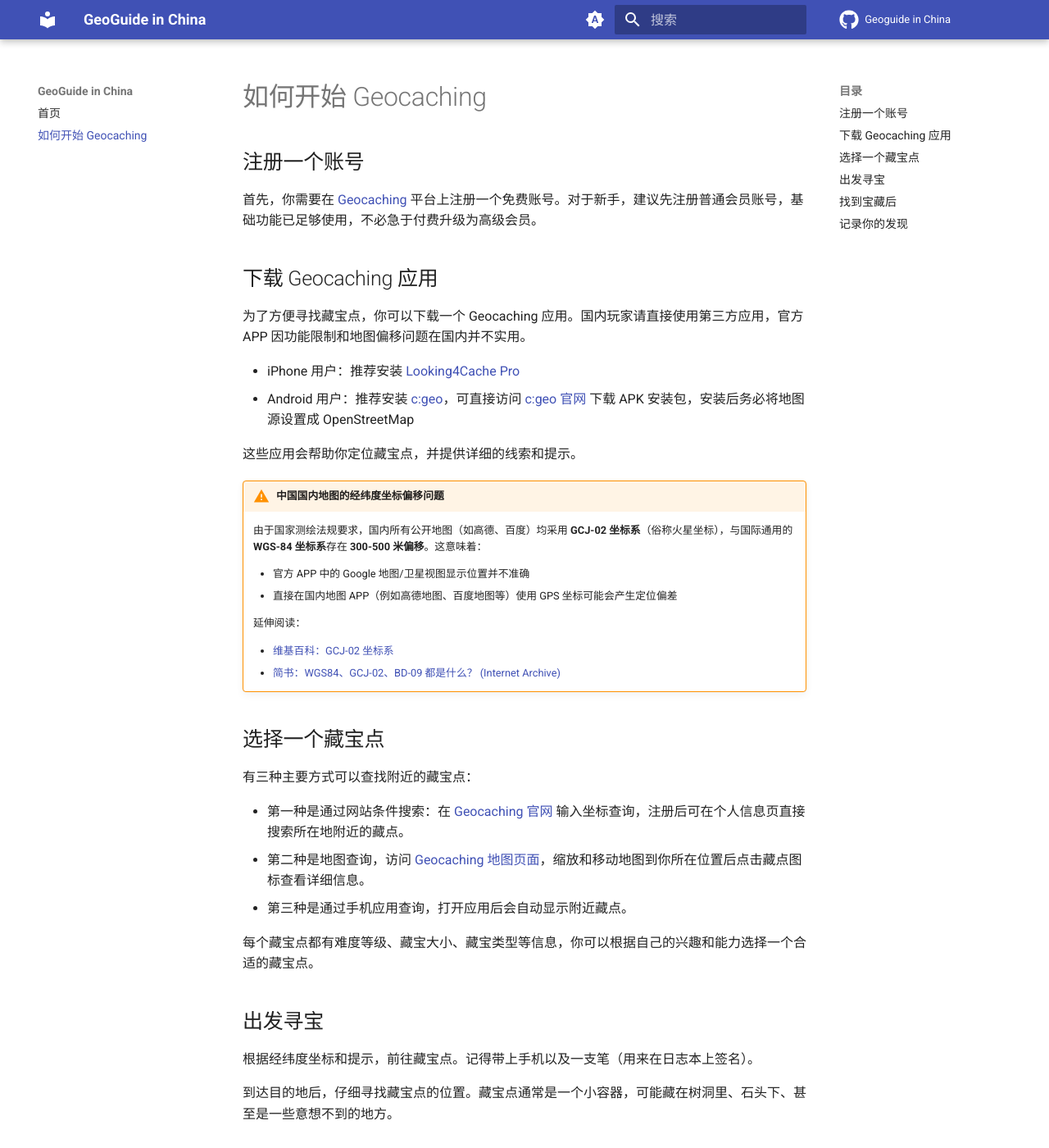
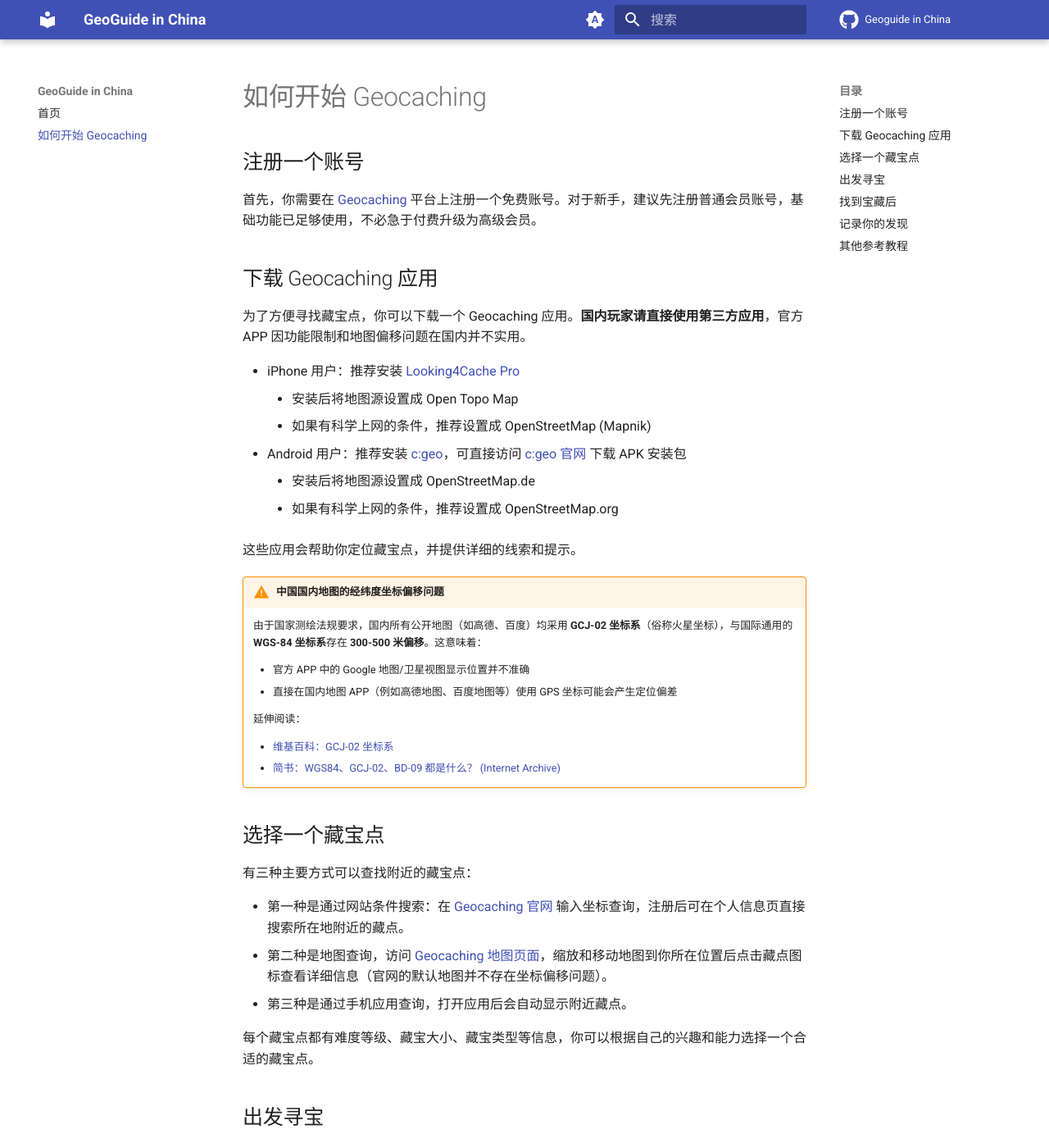
Before and after one commit to Konano/geoguide-in-china, an MkDocs documentation site: the page built from docs/getting-started.md, in a window 1280 px wide and 1400 px high. Shown: the whole window at 82% size. Built offline with MkDocs 1.6.1 and Material for MkDocs 9.7.7, drawn with Linux system fonts in a browser that asks for light colours; comment, search, counter and statistics services are not loaded; some of the changed text lies outside the part shown.

Commit message:
补充了点科学上网相关的教程

```diff
--- a/docs/getting-started.md
+++ b/docs/getting-started.md
@@ -6,10 +6,14 @@
 
 ## 下载 Geocaching 应用
 
-为了方便寻找藏宝点，你可以下载一个 Geocaching 应用。国内玩家请直接使用第三方应用，官方 APP 因功能限制和地图偏移问题在国内并不实用。
+为了方便寻找藏宝点，你可以下载一个 Geocaching 应用。**国内玩家请直接使用第三方应用**，官方 APP 因功能限制和地图偏移问题在国内并不实用。
 
 - iPhone 用户：推荐安装 [Looking4Cache Pro](https://mp.weixin.qq.com/s/JO5_Y-fmGaEYQ1aNeiE1ww)
-- Android 用户：推荐安装 [c:geo](https://mp.weixin.qq.com/s/zJdaSdnUrC38fKnkKo4UrQ)，可直接访问 [c:geo 官网](https://www.cgeo.org/) 下载 APK 安装包，安装后务必将地图源设置成 OpenStreetMap
+    - 安装后将地图源设置成 Open Topo Map
+    - 如果有科学上网的条件，推荐设置成 OpenStreetMap (Mapnik)
+- Android 用户：推荐安装 [c:geo](https://mp.weixin.qq.com/s/zJdaSdnUrC38fKnkKo4UrQ)，可直接访问 [c:geo 官网](https://www.cgeo.org/) 下载 APK 安装包
+    - 安装后将地图源设置成 OpenStreetMap.de
+    - 如果有科学上网的条件，推荐设置成 OpenStreetMap.org
 
 这些应用会帮助你定位藏宝点，并提供详细的线索和提示。
 
@@ -28,7 +32,7 @@
 有三种主要方式可以查找附近的藏宝点：
 
 - 第一种是通过网站条件搜索：在 [Geocaching 官网](https://www.geocaching.com/live/play/map) 输入坐标查询，注册后可在个人信息页直接搜索所在地附近的藏点。
-- 第二种是地图查询，访问 [Geocaching 地图页面](http://www.geocaching.com/map)，缩放和移动地图到你所在位置后点击藏点图标查看详细信息。
+- 第二种是地图查询，访问 [Geocaching 地图页面](http://www.geocaching.com/map)，缩放和移动地图到你所在位置后点击藏点图标查看详细信息（官网的默认地图并不存在坐标偏移问题）。
 - 第三种是通过手机应用查询，打开应用后会自动显示附近藏点。
 
 每个藏宝点都有难度等级、藏宝大小、藏宝类型等信息，你可以根据自己的兴趣和能力选择一个合适的藏宝点。
@@ -46,3 +50,7 @@
 ## 记录你的发现
 
 回到家后，别忘了在应用或网站上记录你的发现。你可以写下你的寻宝经历、上传精彩照片，与其他藏友分享你的寻宝故事。
+
+## 其他参考教程
+
+- [知乎 - 写给对 Geocaching 感兴趣的新玩家](https://zhuanlan.zhihu.com/p/638003725)
```
